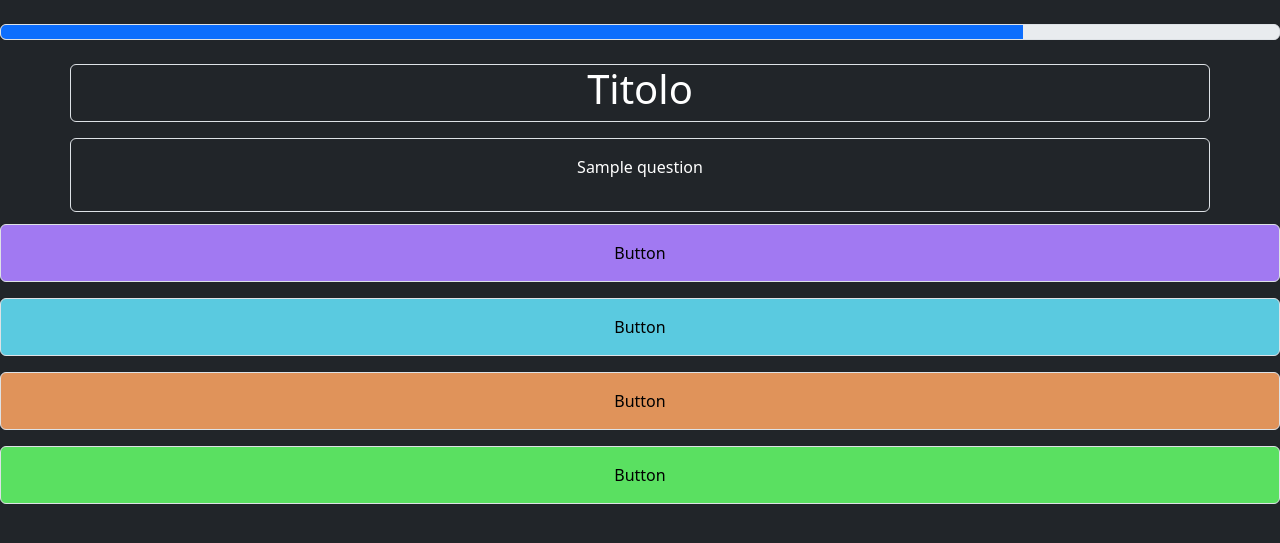
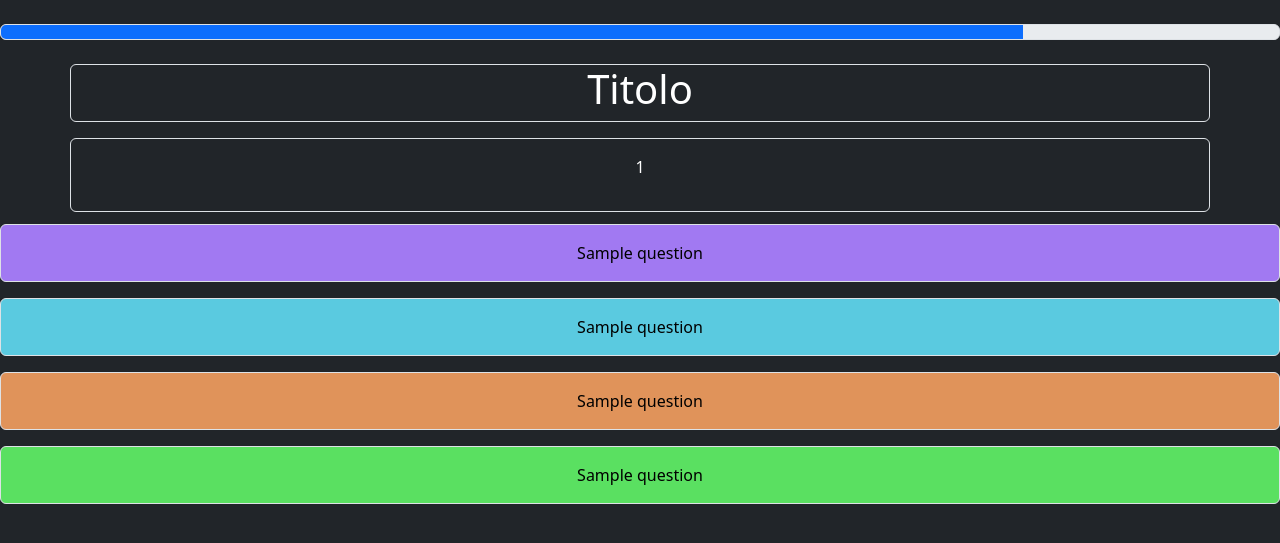
Before and after one commit to bluwolfer777/QuizMania, a Flask app: template web/QuizMania/templates/mobile-answer.html in a window 1280 px wide. Shown: the top 543 px of the page. Run offline with Flask 3, Linux system fonts and the light colour scheme; the template is opened without the code that fills it: most values are stand-ins (such as "Sample title", 1, 10 or a date in 2020).

Commit message:
quetion and answer on web work

```diff
--- a/web/QuizMania/app.py
+++ b/web/QuizMania/app.py
@@ -116,8 +116,8 @@ def get_question():
     try:
         # Esegui una query per ottenere una domanda casuale
         mycursor = quizManiaDB.cursor()
-        mycursor.execute("SELECT question.text FROM question JOIN belongs ON question_id WHERE question.id = belongs.question_id AND belongs.topic_id = 1 LIMIT 1")
-        question = mycursor.fetchone()[0]
+        mycursor.execute("SELECT question.text,answer.text FROM belongs JOIN question ON question.id = belongs.question_id RIGHT JOIN answer ON answer.question_id = question.id WHERE belongs.topic_id = 1 AND question.id = 1")
+        question = mycursor.fetchall()
         return render_template('mobile-answer.html', question=question)
     except Exception as e:
         return str(e), 500
--- a/web/QuizMania/templates/mobile-answer.html
+++ b/web/QuizMania/templates/mobile-answer.html
@@ -24,15 +24,15 @@
 </div>
 
 <div class="container rounded p-3 mb-2 border border-light-subtle" id="question-container">
-    <p id="question">{{ question }}</p>
+    <p id="question">{{ question[0][0] }}</p>
 </div>
 
 
 <div class="d-grid gap-2">
-    <button class="col-12 rounded p-3 my-1 border border-light-subtle btn-answer1" type="button">Button</button>
-    <button class="col-12 rounded p-3 my-1 border border-light-subtle btn-answer2" type="button">Button</button>
-    <button class="col-12 rounded p-3 my-1 border border-light-subtle btn-answer3" type="button">Button</button>
-    <button class="col-12 rounded p-3 my-1 border border-light-subtle btn-answer4" type="button">Button</button>
+    <button class="col-12 rounded p-3 my-1 border border-light-subtle btn-answer1" type="button">{{ question[0][1] }}</button>
+    <button class="col-12 rounded p-3 my-1 border border-light-subtle btn-answer2" type="button">{{ question[1][1] }}</button>
+    <button class="col-12 rounded p-3 my-1 border border-light-subtle btn-answer3" type="button">{{ question[2][1] }}</button>
+    <button class="col-12 rounded p-3 my-1 border border-light-subtle btn-answer4" type="button">{{ question[3][1] }}</button>
 </div>
 
 </body>
```
